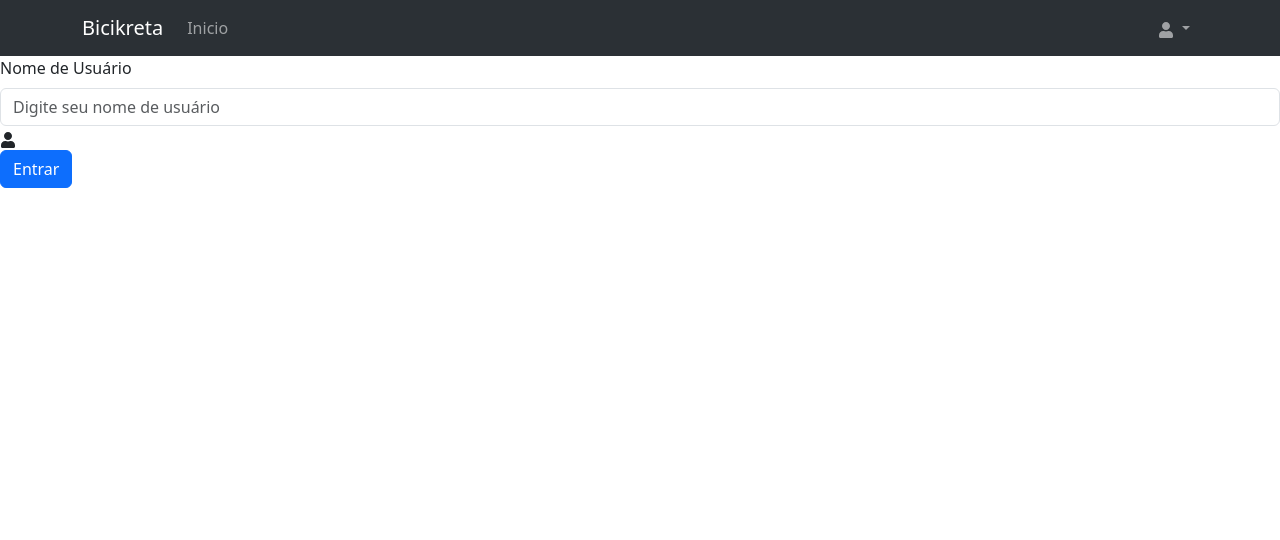
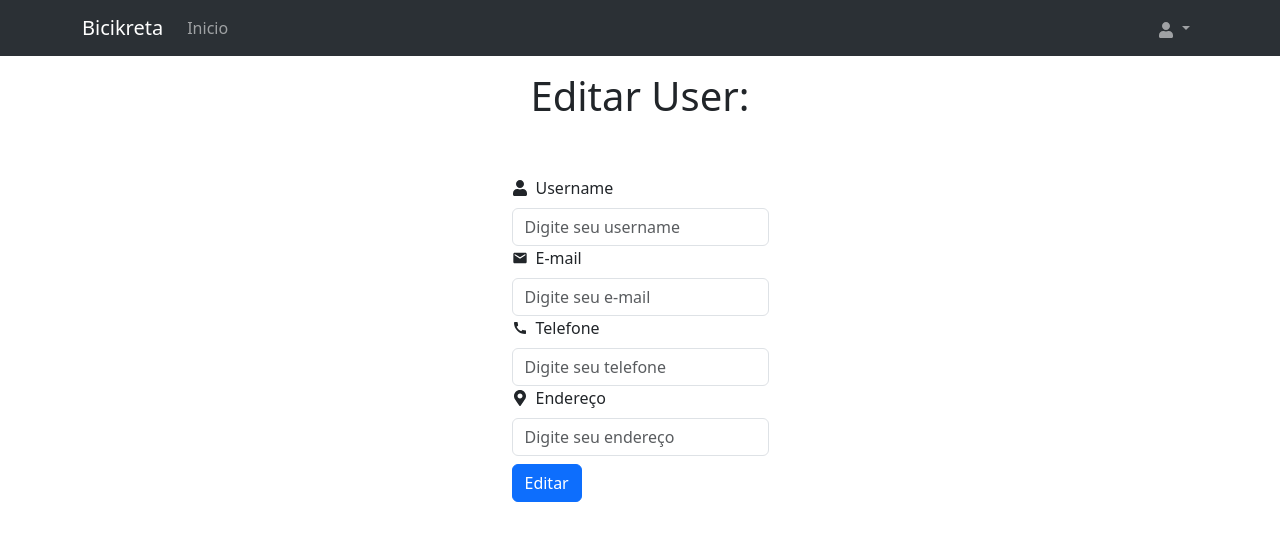
Before and after one commit to Our-time-Fatec/API-2023_2-Front, a React (Create React App) app: page /update/1 in a window 1280 px wide. Shown: the top 540 px of the page. Built offline with nearby package versions, Linux system fonts and the light colour scheme; no server answers; sample sign-in values are in the browser's storage.

Commit message:
Populando perfil de usuario e alterando pagina de edição

```diff
--- a/src/pages/User/Cadastro/index.tsx
+++ b/src/pages/User/Cadastro/index.tsx
@@ -60,7 +60,7 @@ const RegisterPage: React.FC = () => {
                                 onChange={(e: ChangeEvent<HTMLInputElement>) => updateForm(e)}
                             />
                         </Form.Group>
-                        <Form.Group controlId="formUsername">
+                        <Form.Group controlId="formEmail">
                             <Form.Label className='d-flex align-items-center gap-2'><MdEmail /><span>E-mail</span></Form.Label>
                             <Form.Control
                                 type="text"
@@ -70,7 +70,7 @@ const RegisterPage: React.FC = () => {
                                 onChange={(e: ChangeEvent<HTMLInputElement>) => updateForm(e)}
                             />
                         </Form.Group>
-                        <Form.Group controlId="formPassword">
+                        <Form.Group controlId="formTelefone">
                             <Form.Label className='d-flex align-items-center gap-2'><MdCall /><span>Telefone</span></Form.Label>
                             <Form.Control
                                 type="text"
@@ -80,7 +80,7 @@ const RegisterPage: React.FC = () => {
                                 onChange={(e: ChangeEvent<HTMLInputElement>) => updateForm(e)}
                             />
                         </Form.Group>
-                        <Form.Group controlId="formPassword">
+                        <Form.Group controlId="formEndereco">
                             <Form.Label className='d-flex align-items-center gap-2'><FaMapMarkerAlt /><span>Endereço</span></Form.Label>
                             <Form.Control
                                 type="text"
--- a/src/pages/User/Editar/index.tsx
+++ b/src/pages/User/Editar/index.tsx
@@ -1,34 +1,40 @@
 import { useNavigate, useParams } from 'react-router-dom';
-import React, { useEffect, useState } from 'react';
+import React, { ChangeEvent, useEffect, useState } from 'react';
 import { Button, Form } from 'react-bootstrap';
-import { FaUser, FaLock } from 'react-icons/fa';
+import { FaUser, FaLock, FaMapMarkerAlt } from 'react-icons/fa';
+import { MdEmail, MdCall } from 'react-icons/md'
 import api from '../../../services/api';
 import NavBar from '../../../components/NavBar';
 import DecodedToken from '../../../interfaces/DecodedToken';
 import jwtDecode from 'jwt-decode';
+import User from '../../../interfaces/User';
 
 const EditarUser: React.FC = () => {
-    const [username, setUsername] = useState<string>('');
-    const [password, setPassword] = useState<string>('');
     const navigate = useNavigate();
     const { id } = useParams();
+    const [formState, setFormState] = useState<User>({
+        username: "",
+        email: "",
+        telefone: "",
+        endereco: ""
+    });
 
-    useEffect(() => {
-        const token = localStorage.getItem('token');
-        if (token) {
-          try {
-            const decodedToken = jwtDecode<DecodedToken>(token);
-            if(decodedToken.userId != id){
-                navigate("/")
-            }
-          } catch (error) {
-            console.error('Erro ao decodificar o token JWT:', error);
-          }
+    async function getUser() {
+        const response = await api.get<User>(`/user/${id}`)
+        setFormState(response.data);
+    }
 
-        }
-      }, []);
+    function updateForm(e: ChangeEvent<HTMLInputElement | HTMLSelectElement>) {
+        setFormState({
+            ...formState,
+            [e.target.name]:
+                e.target.value
+        })
+    };
 
-    const handleUpdate = async () => {
+
+    const handleUpdate = async (e: ChangeEvent<HTMLFormElement>) => {
+        e.preventDefault();
         try {
             const tokenJson = localStorage.getItem('token');
 
@@ -37,9 +43,10 @@ const EditarUser: React.FC = () => {
                 const headers = {
                     Authorization: `${tokenObject}`,
                 };
-                await api.put(`/user/${id}`, { username, password }, { headers })
+                await api.put(`/user/${id}`, formState, { headers })
                     .then((response) => {
                         alert(response.data.message);
+                        localStorage.setItem('username', JSON.stringify(formState.username));
                         navigate(0);
                     })
                     .catch((error) => {
@@ -52,27 +59,74 @@ const EditarUser: React.FC = () => {
         }
     };
 
+    useEffect(() => {
+        getUser()
+        const token = localStorage.getItem('token');
+        if (token) {
+            try {
+                const decodedToken = jwtDecode<DecodedToken>(token);
+                if (decodedToken.userId != id) {
+                    navigate("/")
+                }
+            } catch (error) {
+                console.error('Erro ao decodificar o token JWT:', error);
+            }
+
+        }
+    }, []);
+
+
     return (
-        <div className='editar'>
+        <div className='login'>
             <header>
                 <NavBar />
             </header>
-            <main>
-                <div className="login-container">
-                    <Form>
+            <main className='main-container'>
+                <h1 className='mt-3'>Editar User: {formState.username}</h1>
+                <div className="d-flex justify-content-center align-items-center login-container mt-5">
+                    <Form onSubmit={handleUpdate}>
                         <Form.Group controlId="formUsername">
-                            <Form.Label>Nome de Usuário</Form.Label>
+                            <Form.Label className='d-flex align-items-center gap-2'><FaUser /><span>Username</span></Form.Label>
                             <Form.Control
                                 type="text"
-                                placeholder="Digite seu nome de usuário"
-                                value={username}
-                                onChange={(e) => setUsername(e.target.value)}
+                                placeholder="Digite seu username"
+                                name="username"
+                                value={formState.username}
+                                onChange={(e: ChangeEvent<HTMLInputElement>) => updateForm(e)}
                             />
-                            <FaUser />
                         </Form.Group>
-
-                        <Button variant="primary" onClick={handleUpdate}>
-                            Entrar
+                        <Form.Group controlId="formEmail">
+                            <Form.Label className='d-flex align-items-center gap-2'><MdEmail /><span>E-mail</span></Form.Label>
+                            <Form.Control
+                                type="text"
+                                placeholder="Digite seu e-mail"
+                                name="email"
+                                value={formState.email}
+                                onChange={(e: ChangeEvent<HTMLInputElement>) => updateForm(e)}
+                            />
+                        </Form.Group>
+                        <Form.Group controlId="formTelefone">
+                            <Form.Label className='d-flex align-items-center gap-2'><MdCall /><span>Telefone</span></Form.Label>
+                            <Form.Control
+                                type="text"
+                                placeholder="Digite seu telefone"
+                                name="telefone"
+                                value={formState.telefone}
+                                onChange={(e: ChangeEvent<HTMLInputElement>) => updateForm(e)}
+                            />
+                        </Form.Group>
+                        <Form.Group controlId="formEndereco">
+                            <Form.Label className='d-flex align-items-center gap-2'><FaMapMarkerAlt /><span>Endereço</span></Form.Label>
+                            <Form.Control
+                                type="text"
+                                placeholder="Digite seu endereço"
+                                name="endereco"
+                                value={formState.endereco}
+                                onChange={(e: ChangeEvent<HTMLInputElement>) => updateForm(e)}
+                            />
+                        </Form.Group>
+                        <Button variant="primary" type='submit' className='mt-2'>
+                            Editar
                         </Button>
                     </Form>
                 </div>
--- a/src/pages/User/Perfil/index.tsx
+++ b/src/pages/User/Perfil/index.tsx
@@ -4,13 +4,23 @@ import jwtDecode from 'jwt-decode';
 import NavBar from '../../../components/NavBar';
 import DecodedToken from '../../../interfaces/DecodedToken';
 import { TokenExpiredError } from 'jsonwebtoken';
+import User from '../../../interfaces/User';
+import api from '../../../services/api';
+import CardBike from '../../../components/Card';
 
 const PerfilUser: React.FC = () => {
   const [userId, setUserId] = useState<string | null>(null);
   const { id: userIdFromUrl } = useParams<{ id: string }>();
+  const [user, setUser] = useState<User>();
+
+  async function getUser() {
+    const response = await api.get<User>(`/user/${userIdFromUrl}`)
+    setUser(response.data);
+  }
 
   useEffect(() => {
     const token = localStorage.getItem('token');
+    getUser()
 
     if (token) {
       try {
@@ -27,10 +37,24 @@ const PerfilUser: React.FC = () => {
       <header>
         <NavBar />
       </header>
-      <main>
-        <h1>Perfil</h1>
-        <p>Usuario: {userIdFromUrl}</p>
+      <main className='main-container'>
+        <h1>Perfil do Usuário</h1>
+        <p>Username: {user?.username}</p>
+        <p>Email: {user?.email}</p>
+        <p>Telefone: {user?.telefone}</p>
+        <p>Endereço: {user?.endereco}</p>
         {userIdFromUrl == userId ? (<Link to={`/update/${userId}`}>Editar minhas informações</Link>) : ""}
+        <div className="bicicletas d-flex gap-2">
+          {
+            user?.bicicletas && user.bicicletas.map((i) => {
+              return (
+                <div className="div-bike" key={i.id}>
+                  <CardBike marca={i.marca.nome} modalidade={i.modalidade.nome} foto={i.fotos[0]?.url} descricao={i.descricao} valorDia={i.valorDia} valorHora={i.valorHora} />
+                </div>
+              )
+            })
+          }
+        </div>
       </main>
     </div>
   );
```
